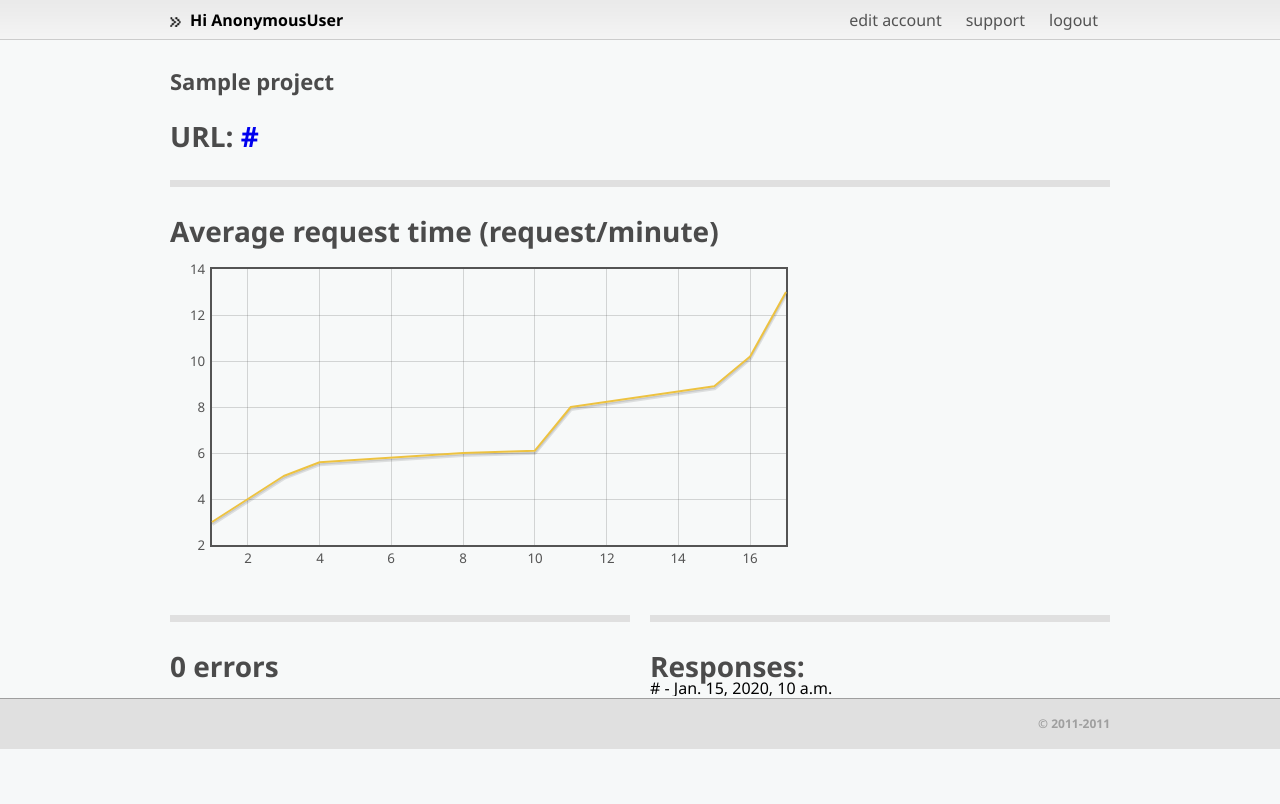
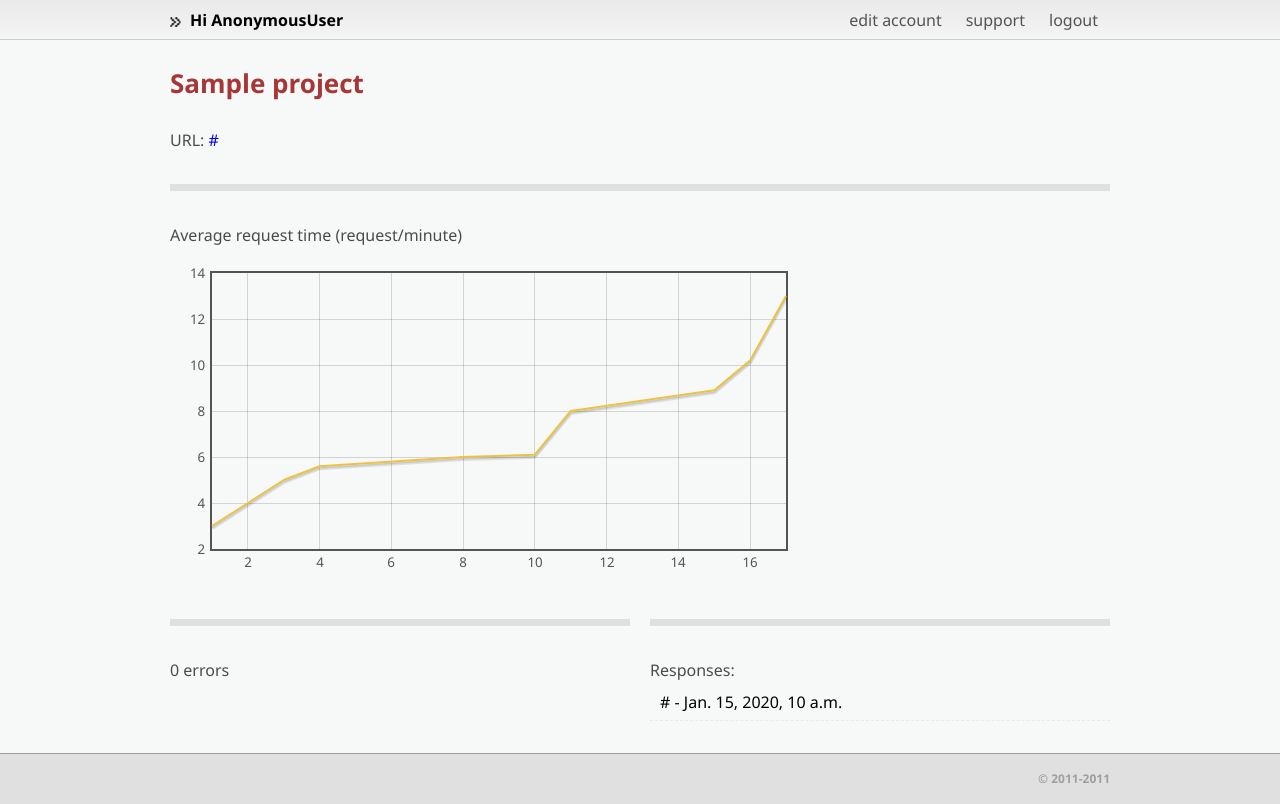
Before and after one commit to andrewsmedina/djangodash2011, a Django app: template startdust_website/panel/templates/panel/project.html in a window 1280 px wide. Shown: the part 119-923 px from the top of the page. Before the commit the page ends 868 px from the top, so only its background shows below. Run offline with Django 3.2, Linux system fonts and the light colour scheme; the template is opened without the code that fills it: most values are stand-ins (such as "Sample title", 1, 10 or a date in 2020); parts of the project's set-up code (start-up, migrations or seed data) failed here and were passed over; some libraries are stand-ins or nearby versions.

Commit message:
Edited css on project page

```diff
--- a/startdust_website/panel/static/css/panel.css
+++ b/startdust_website/panel/static/css/panel.css
@@ -41,20 +41,29 @@
 	color: #4B4B4B;
 }
 
-.projects.project {
+.project {
 	margin-bottom: 30px;
 }
 
-.projects.project h2 {
+.project h2 {
     color: #a73636;
     font-size: 26px;
     font-weight: bold;
     margin: 30px 0px;
 }
 
-.projects.project p {
+.project p {
 	font-size: 16px;
 	font-weight: normal;
+}
+
+.project ul {
+	margin: 0px;
+}
+
+.project li {
+	border-bottom: dashed 1px #EBEBEB;
+	padding: 10px;
 }
 
 .projects ul {
```
